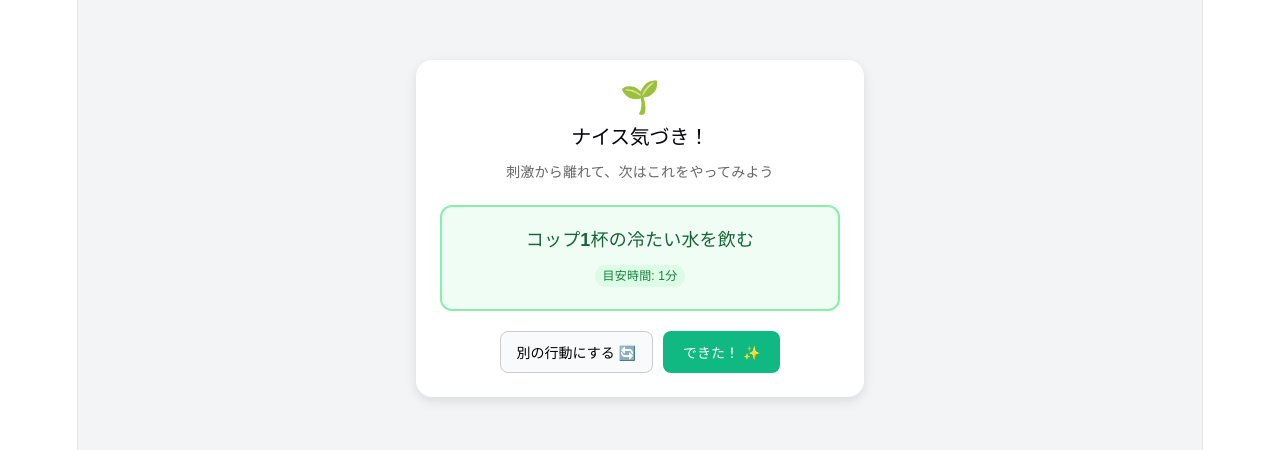
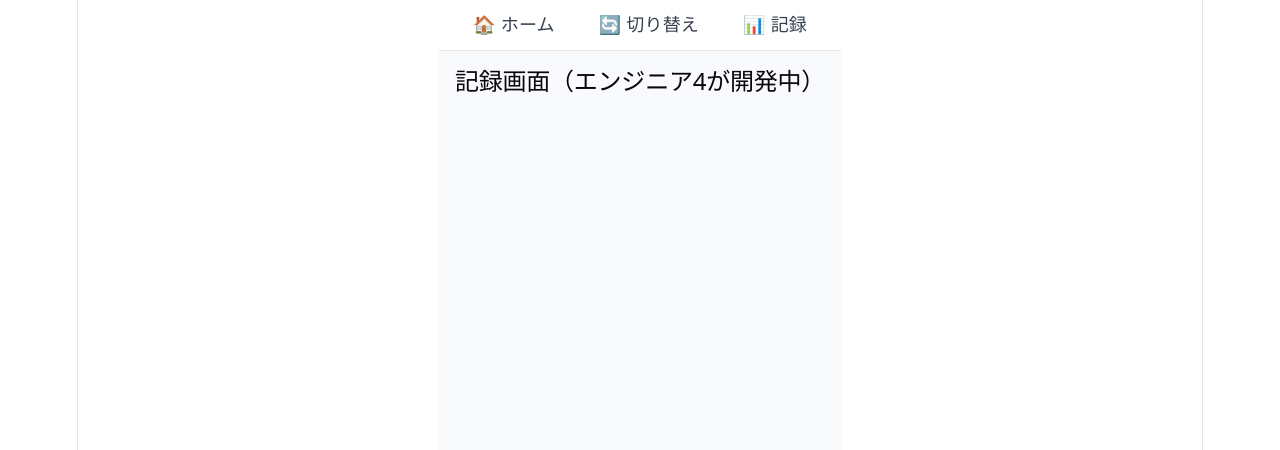
Before and after one commit to keiei0126/break.app, a React (Vite) app: page /dashboard in a window 1280 px wide. Shown: the top 450 px of the page. Built offline with nearby package versions, Linux system fonts and the light colour scheme.

Commit message:
feat: アプリ全体の基盤（ルーティング・Context・型定義）を構築

```diff
--- a/package.json
+++ b/package.json
@@ -11,7 +11,8 @@
   },
   "dependencies": {
     "react": "^19.2.8",
-    "react-dom": "^19.2.8"
+    "react-dom": "^19.2.8",
+    "react-router-dom": "^7.18.4"
   },
   "devDependencies": {
     "@eslint/js": "^10.0.1",
--- a/src/App.tsx
+++ b/src/App.tsx
@@ -1,10 +1,33 @@
+// src/App.tsx
+import { BrowserRouter, Routes, Route, Link } from 'react-router-dom';
+import { AppProvider } from './contexts/AppContext';
 import { SwitchPage } from './pages/SwitchPage';
+import { HomePage } from './pages/HomePage';
+import { DashboardPage } from './pages/DashboardPage';
 
 function App() {
   return (
-    <div style={{ minHeight: '100vh', background: '#f3f4f6', padding: '20px' }}>
-      <SwitchPage />
-    </div>
+    <AppProvider>
+      <BrowserRouter>
+        <div style={{ maxWidth: '480px', margin: '0 auto', minHeight: '100vh', background: '#f9fafb', fontFamily: 'sans-serif' }}>
+          {/* 上部メニュー */}
+          <header style={{ display: 'flex', justifyContent: 'space-around', padding: '12px', background: '#fff', borderBottom: '1px solid #e5e7eb' }}>
+            <Link to="/" style={{ textDecoration: 'none', color: '#374151', fontWeight: 'bold' }}>🏠 ホーム</Link>
+            <Link to="/switch" style={{ textDecoration: 'none', color: '#374151', fontWeight: 'bold' }}>🔄 切り替え</Link>
+            <Link to="/dashboard" style={{ textDecoration: 'none', color: '#374151', fontWeight: 'bold' }}>📊 記録</Link>
+          </header>
+
+          {/* 画面切り替えエリア */}
+          <main style={{ padding: '16px' }}>
+            <Routes>
+              <Route path="/" element={<HomePage />} />
+              <Route path="/switch" element={<SwitchPage />} />
+              <Route path="/dashboard" element={<DashboardPage />} />
+            </Routes>
+          </main>
+        </div>
+      </BrowserRouter>
+    </AppProvider>
   );
 }
 
--- /dev/null
+++ b/src/contexts/AppContext.tsx
@@ -0,0 +1,60 @@
+import React, { createContext, useContext, useState, useEffect } from 'react';
+// ↓ ここに「type」を追加しました
+import type { TargetApp, ActionItem, StopLog } from '../types';
+
+interface AppContextType {
+  logs: StopLog[];
+  actions: ActionItem[];
+  currentApp: TargetApp | null;
+  setCurrentApp: (app: TargetApp | null) => void;
+  addLog: (actionTitle: string, savedMinutes: number) => void;
+}
+
+const AppContext = createContext<AppContextType | undefined>(undefined);
+
+const DEFAULT_ACTIONS: ActionItem[] = [
+  { id: '1', title: 'コップ1杯の冷たい水を飲む', durationMinutes: 1 },
+  { id: '2', title: '立ち上がって肩と首のストレッチ', durationMinutes: 3 },
+  { id: '3', title: '窓を開けて外の空気を吸う', durationMinutes: 2 },
+  { id: '4', title: '机の上にあるゴミを1つ捨てる', durationMinutes: 1 },
+  { id: '5', title: '目を閉じてゆっくり深呼吸を3回', durationMinutes: 1 },
+];
+
+export const AppProvider: React.FC<{ children: React.ReactNode }> = ({ children }) => {
+  const [logs, setLogs] = useState<StopLog[]>(() => {
+    const saved = localStorage.getItem('kingdom_logs');
+    return saved ? JSON.parse(saved) : [];
+  });
+  const [actions] = useState<ActionItem[]>(DEFAULT_ACTIONS);
+  const [currentApp, setCurrentApp] = useState<TargetApp | null>(null);
+
+  useEffect(() => {
+    localStorage.setItem('kingdom_logs', JSON.stringify(logs));
+  }, [logs]);
+
+  const addLog = (actionTitle: string, savedMinutes: number) => {
+    const app = currentApp || 'その他';
+    const newLog: StopLog = {
+      id: Date.now().toString(),
+      timestamp: new Date().toLocaleTimeString([], { hour: '2-digit', minute: '2-digit' }),
+      targetApp: app,
+      actionTitle,
+      savedMinutes,
+    };
+    setLogs((prev) => [newLog, ...prev]);
+    setCurrentApp(null);
+  };
+
+  return (
+    <AppContext.Provider value={{ logs, actions, currentApp, setCurrentApp, addLog }}>
+      {children}
+    </AppContext.Provider>
+  );
+};
+
+// eslint-disable-next-line react-refresh/only-export-components
+export const useApp = () => {
+  const context = useContext(AppContext);
+  if (!context) throw new Error('useApp must be used within an AppProvider');
+  return context;
+};
--- /dev/null
+++ b/src/pages/DashboardPage.tsx
@@ -0,0 +1 @@
+export const DashboardPage = () => <div><h2>記録画面（エンジニア4が開発中）</h2></div>;
--- /dev/null
+++ b/src/pages/HomePage.tsx
@@ -0,0 +1 @@
+export const HomePage = () => <div><h2>ホーム画面（エンジニア2が開発中）</h2></div>;
--- /dev/null
+++ b/src/types/index.ts
@@ -0,0 +1,16 @@
+// src/types/index.ts
+export type TargetApp = 'YouTube' | 'Instagram' | 'TikTok' | 'X' | 'ゲーム' | 'その他';
+
+export interface ActionItem {
+  id: string;
+  title: string;
+  durationMinutes: number;
+}
+
+export interface StopLog {
+  id: string;
+  timestamp: string;
+  targetApp: TargetApp;
+  actionTitle: string;
+  savedMinutes: number;
+}
```
Also changed, not shown: 1 other file (tests, documents, lock files or other folders).
